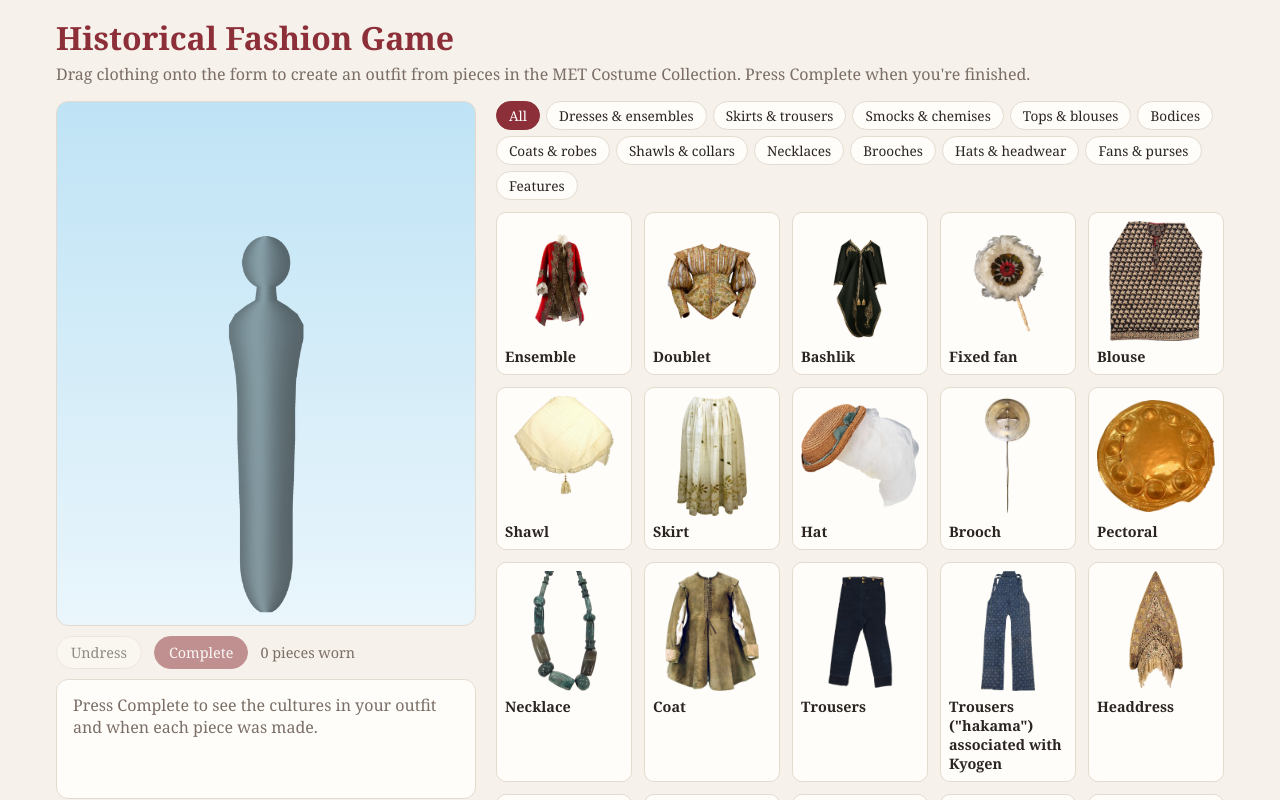
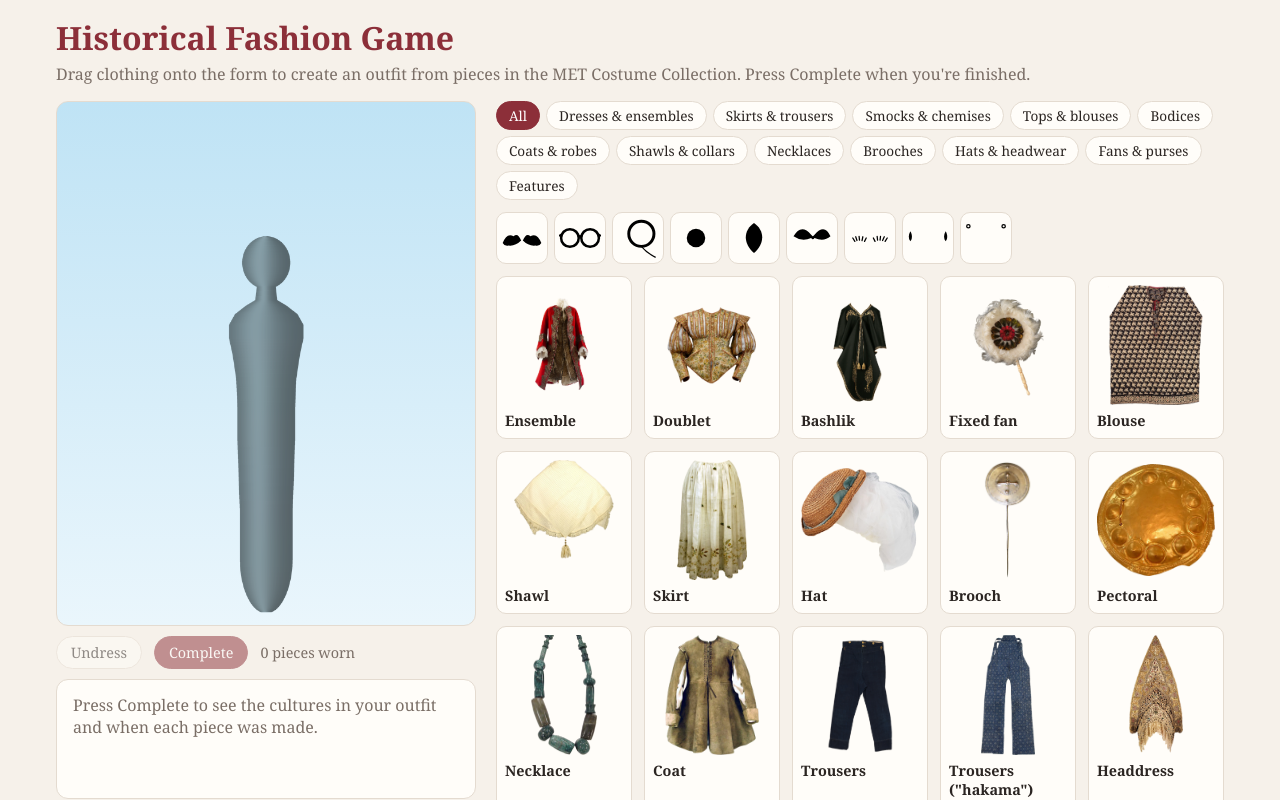
Before and after one commit to L67fr/Fashion-History-Game-, a React (Vite) app: page / in a window 1280 px wide. Shown: the top 800 px of the page. Built offline with nearby package versions, Linux system fonts and the light colour scheme.

Commit message:
Show face features as a small selectable row above the clothing on the All view

```diff
--- a/src/App.jsx
+++ b/src/App.jsx
@@ -225,6 +225,17 @@ export default function App() {
             ))}
             <button className={filter === 'features' ? 'on' : ''} onClick={() => setFilter('features')}>Features</button>
           </div>
+          {filter === 'all' && (
+            <ul className="feature-row">
+              {FEATURES.map((f) => (
+                <li key={f.id} className={features.includes(f.id) ? 'on' : ''}>
+                  <button onClick={() => toggleFeature(f.id)} title={`${f.title}: click to add or remove`} disabled={done}>
+                    <img src={f.img} alt={f.title} draggable="false" />
+                  </button>
+                </li>
+              ))}
+            </ul>
+          )}
           {filter === 'features' ? (
             <ul className="grid">
               {FEATURES.map((f) => (
--- a/src/styles.css
+++ b/src/styles.css
@@ -146,3 +146,10 @@ footer { margin-top: 24px; font-size: .8rem; color: var(--muted); }
 .figure { container-type: size; }
 .feature { position: absolute; transform: translate(-50%, -50%); pointer-events: none; z-index: 20; }
 .mini-stage .figure { container-type: size; }
+
+/* small face-feature row shown above the clothing on the All filter */
+.feature-row { list-style: none; margin: 0 0 12px; padding: 0; display: flex; flex-wrap: wrap; gap: 6px; }
+.feature-row button { width: 52px; height: 52px; border: 1px solid var(--line); border-radius: 10px; background: var(--panel); padding: 4px; cursor: pointer; display: flex; align-items: center; justify-content: center; }
+.feature-row button:disabled { opacity: .5; cursor: default; }
+.feature-row img { max-width: 100%; max-height: 100%; object-fit: contain; pointer-events: none; }
+.feature-row li.on button { border-color: var(--accent); box-shadow: 0 0 0 2px var(--accent) inset; }
```
